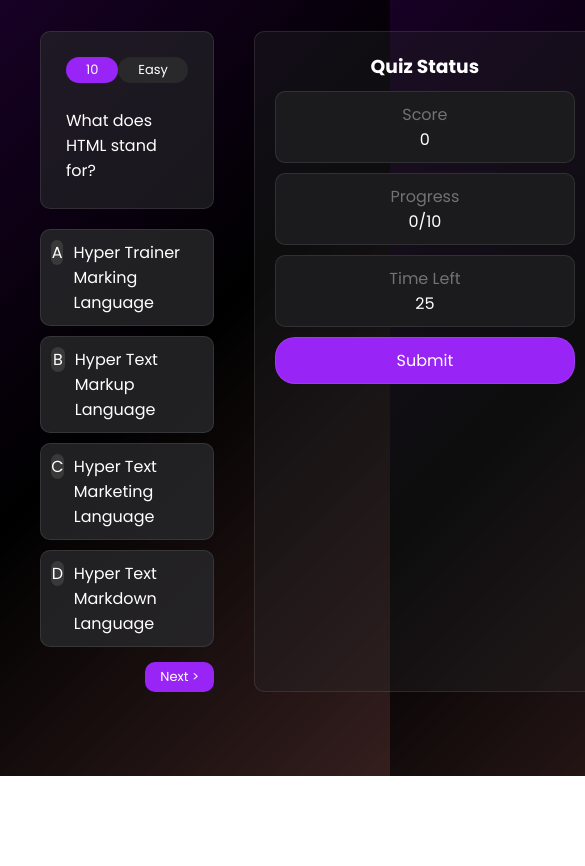
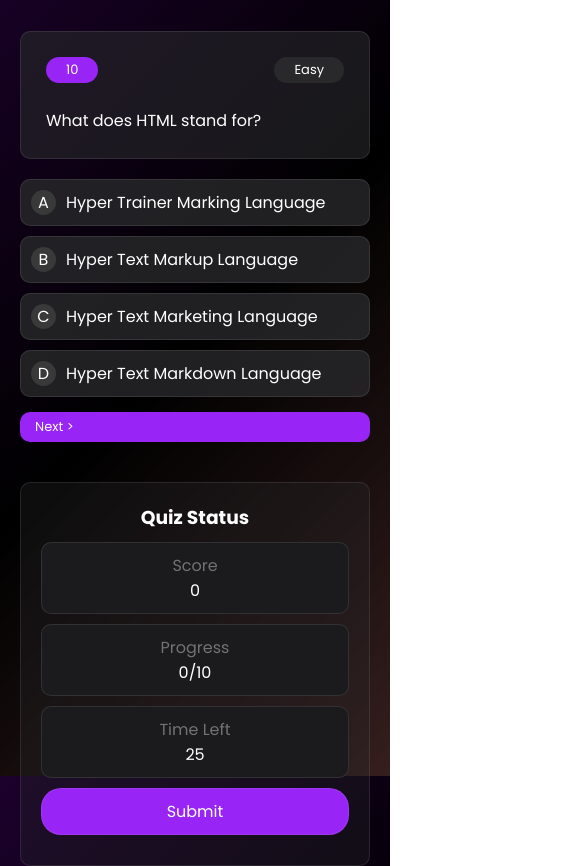
Before and after one commit to vini4721/Quiz-App, a plain HTML site: page index.html in a window 390 px wide. Shown: the part 108-974 px from the top of the page, 585 px wide, since content can reach past the window. Before the commit the page ends 884 px from the top, so only its background shows below. Drawn offline with nearby package versions, Linux system fonts and the light colour scheme.

Commit message:
added responsivenes

```diff
--- a/style.css
+++ b/style.css
@@ -205,3 +205,23 @@ p {
 .timer-warning {
   color: red;
 }
+
+@media (max-width: 768px) {
+  .main-container {
+    flex-direction: column;
+    margin: 20px;
+  }
+
+  .question-option, .quiz-status {
+    width: 100%;
+  }
+
+  .option-container {
+    flex-direction: column;
+  }
+
+  .buttons {
+    flex-direction: column;
+    gap: 10px;
+  }
+}
```
